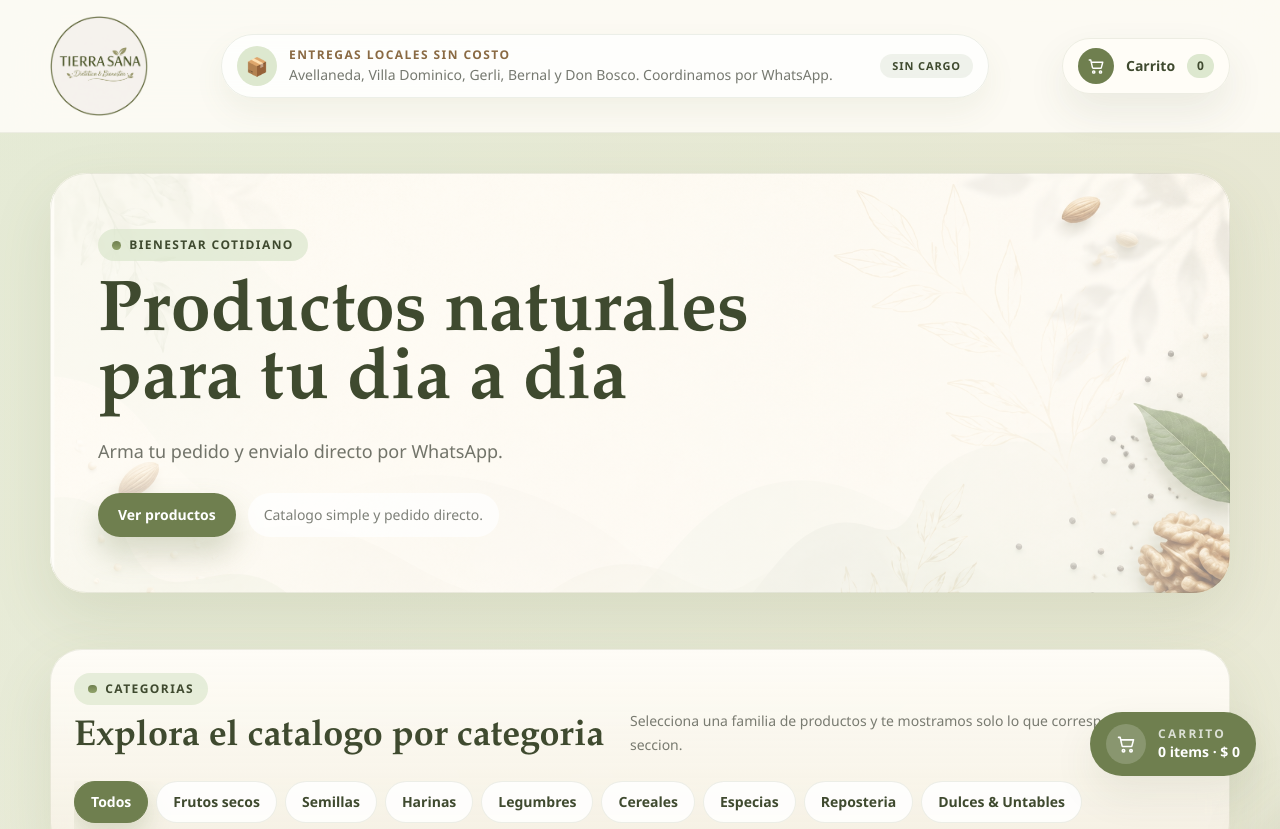
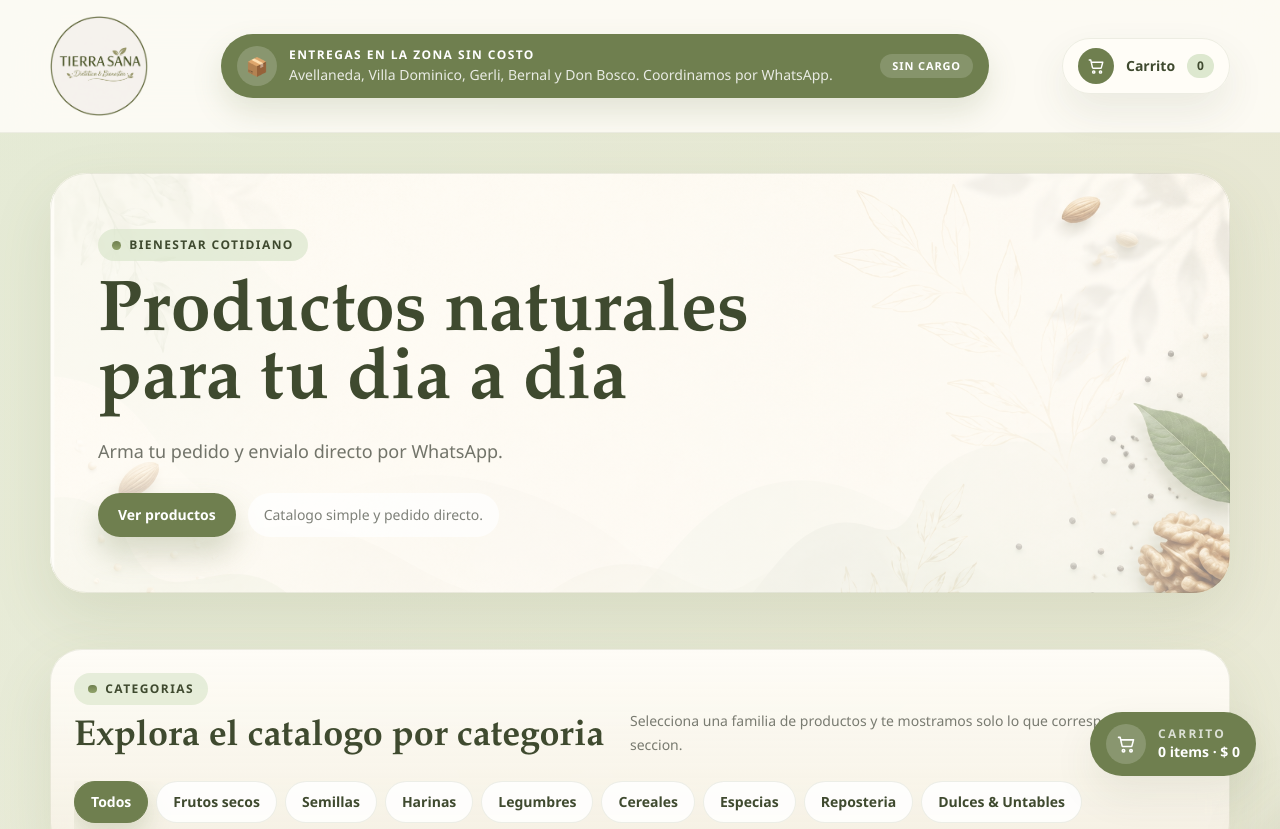
Before and after one commit to AlanTN13/tierrasanapedidos, a Next.js app: page / in a window 1280 px wide. Shown: the top 829 px of the page. Built offline with nearby package versions, Linux system fonts and the light colour scheme.

Commit message:
ajusta bloque de envios en desktop

```diff
--- a/components/header.tsx
+++ b/components/header.tsx
@@ -54,22 +54,22 @@ export function Header({
             />
           </a>
 
-          <div className="organic-outline flex w-full max-w-3xl items-center gap-4 rounded-[2rem] bg-white/72 px-4 py-3 shadow-[0_14px_30px_rgba(111,127,79,0.08)]">
+          <div className="organic-outline flex w-full max-w-3xl items-center gap-4 rounded-[2rem] bg-olive px-4 py-3 text-white shadow-[0_14px_30px_rgba(111,127,79,0.18)]">
             <div className="flex min-w-0 flex-1 items-center gap-3">
-              <span className="inline-flex h-10 w-10 shrink-0 items-center justify-center rounded-full bg-olive-soft text-lg">
+              <span className="inline-flex h-10 w-10 shrink-0 items-center justify-center rounded-full bg-white/18 text-lg">
                 📦
               </span>
               <div className="min-w-0 flex-1">
-                <p className="text-xs font-bold tracking-[0.12em] text-earth uppercase">
-                  Entregas locales sin costo
+                <p className="text-xs font-bold tracking-[0.12em] text-white uppercase">
+                  Entregas en la zona sin costo
                 </p>
-                <p className="mt-0.5 text-sm leading-5 text-foreground/66">
+                <p className="mt-0.5 text-sm leading-5 text-white/84">
                   Avellaneda, Villa Dominico, Gerli, Bernal y Don Bosco.
                   Coordinamos por WhatsApp.
                 </p>
               </div>
             </div>
-            <span className="shrink-0 rounded-full bg-olive/10 px-3 py-1 text-[11px] font-semibold tracking-[0.08em] text-olive-dark uppercase">
+            <span className="shrink-0 rounded-full bg-white/16 px-3 py-1 text-[11px] font-semibold tracking-[0.08em] text-white uppercase">
               Sin cargo
             </span>
           </div>
@@ -195,15 +195,18 @@ export function Header({
               setIsMenuOpen(false);
               onOpenShipping();
             }}
-            className="organic-outline card-shadow inline-flex items-center gap-2 rounded-full bg-white/82 px-3 py-2 text-sm font-semibold text-olive-dark focus:outline-none focus:ring-2 focus:ring-olive/35"
+            className="organic-outline card-shadow inline-flex items-center gap-3 rounded-full bg-olive px-4 py-2.5 text-sm font-semibold text-white focus:outline-none focus:ring-2 focus:ring-olive/35"
             aria-label="Ver informacion de entregas"
           >
-            <span className="inline-flex h-8 w-8 items-center justify-center rounded-full bg-olive-soft text-base">
+            <span className="inline-flex h-8 w-8 items-center justify-center rounded-full bg-white/18 text-base">
               📦
             </span>
-            <span>Envios</span>
-            <span className="rounded-full bg-olive/10 px-2 py-0.5 text-[10px] font-bold tracking-[0.08em] text-olive-dark uppercase">
-              Gratis
+            <span>Ver envios gratis</span>
+            <span
+              aria-hidden="true"
+              className="text-base leading-none text-white/88"
+            >
+              →
             </span>
           </button>
         </div>
```
